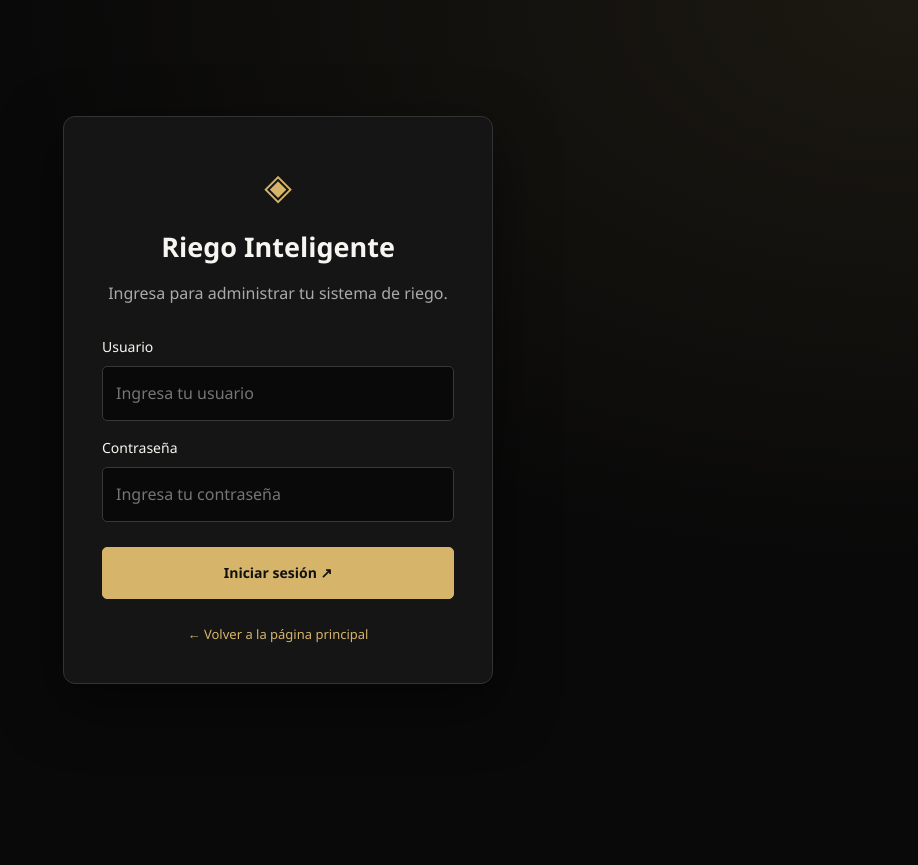
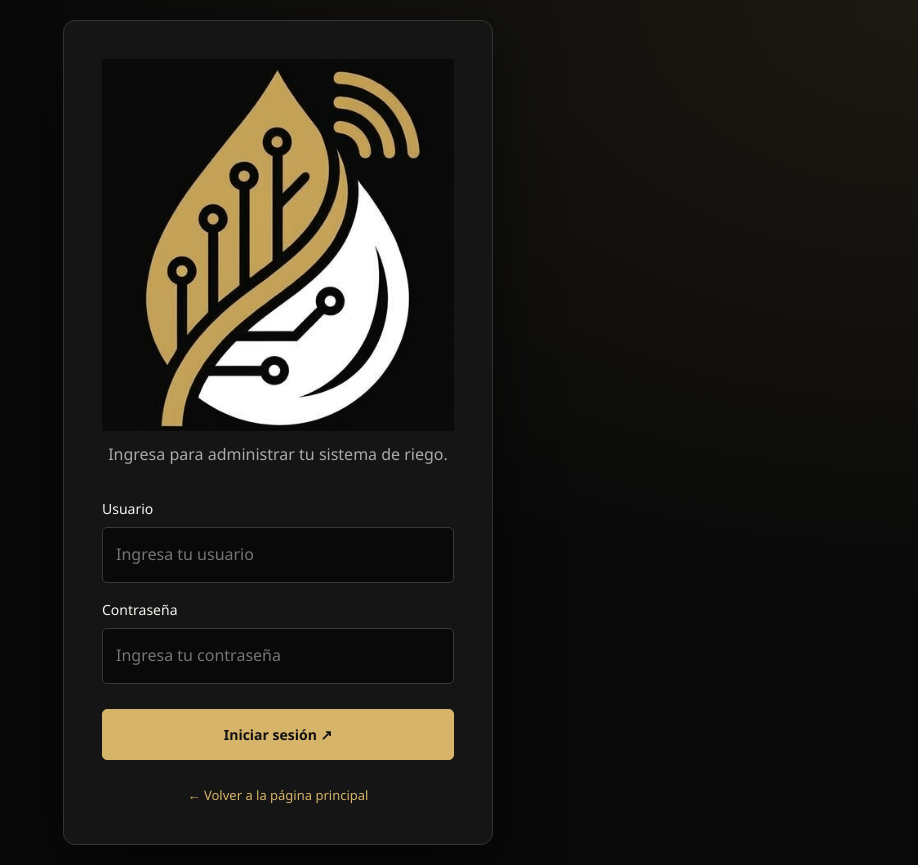
Before and after one commit to ricardomg0911-dev/QOAGSIRE, a plain HTML site: page login.html in a window 1280 px wide. Shown: the whole page, without its empty margins (362-1280 px from the left). Before the commit the page ends 800 px from the top, so only its background shows below. Drawn offline with Linux system fonts and the light colour scheme.

Commit message:
Add logo image to login page
Updated the login page to include a logo image.

```diff
--- a/login.html
+++ b/login.html
@@ -97,9 +97,10 @@
 <body>
 
     <main class="login">
-        <div class="login-logo">◈</div>
+        <div class="login-logo">
+            <img src="login.png" alt="Logo" width="300">
+        </div>
 
-        <h1>Riego Inteligente</h1>
         <p>Ingresa para administrar tu sistema de riego.</p>
 
         <form id="formLogin">
```
